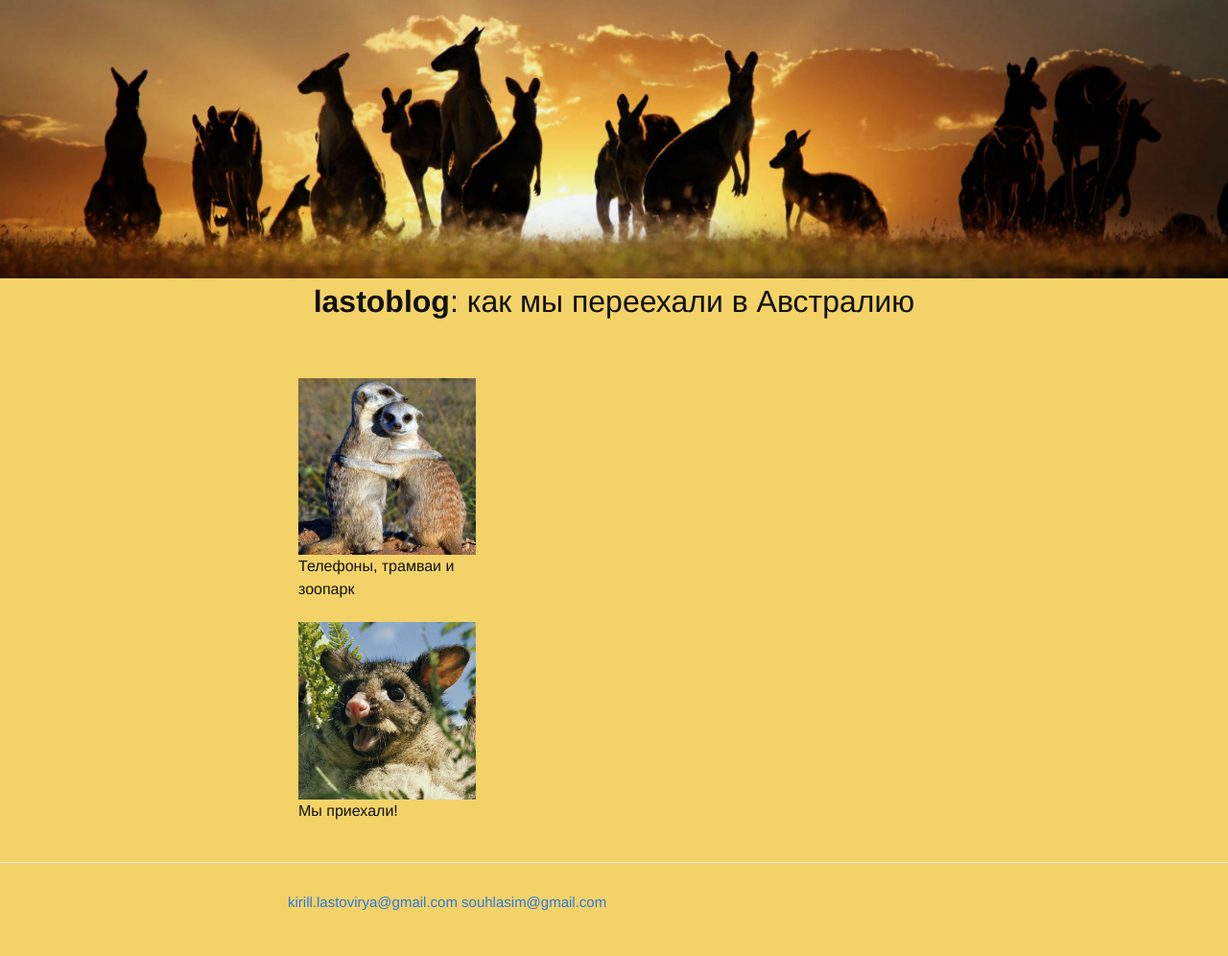
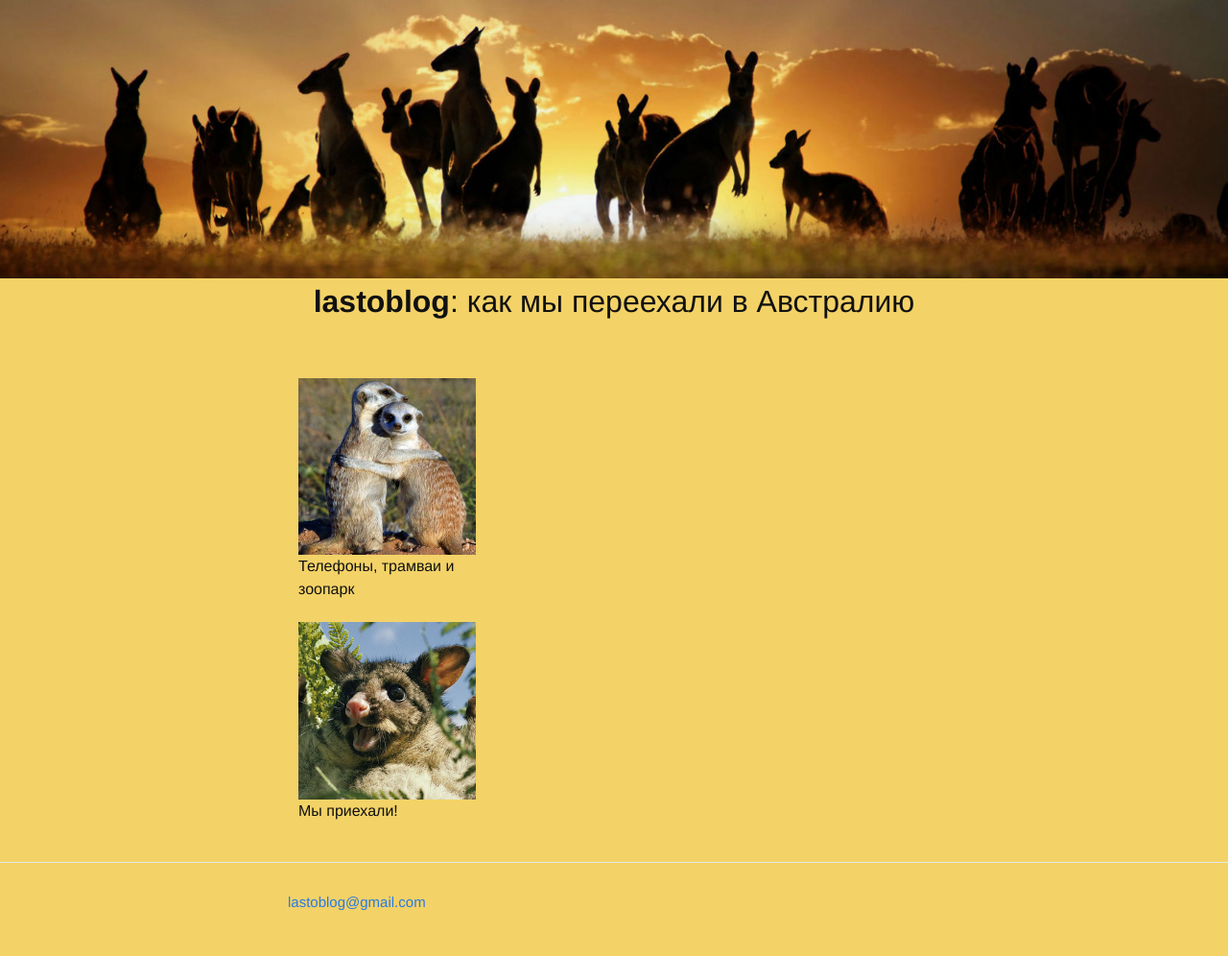
Before and after one commit to lastoblog/lastoblog.github.io, a Jekyll site: the page built from index.html, in a window 1280 px wide. Shown: the whole page at 96% size. Built offline with Jekyll 4.4.1, drawn with Linux system fonts in a browser that asks for light colours.

Commit message:
changed email

```diff
--- a/_config.yml
+++ b/_config.yml
@@ -1,6 +1,6 @@
 # Site settings
 title: lastoblog
-email: kirill.lastovirya@gmail.com&nbsp;souhlasim@gmail.com
+email: lastoblog@gmail.com
 description: > # this means to ignore newlines until "baseurl:"
   как мы переехали в Австралию
 baseurl: "" # the subpath of your site, e.g. /blog/
```
